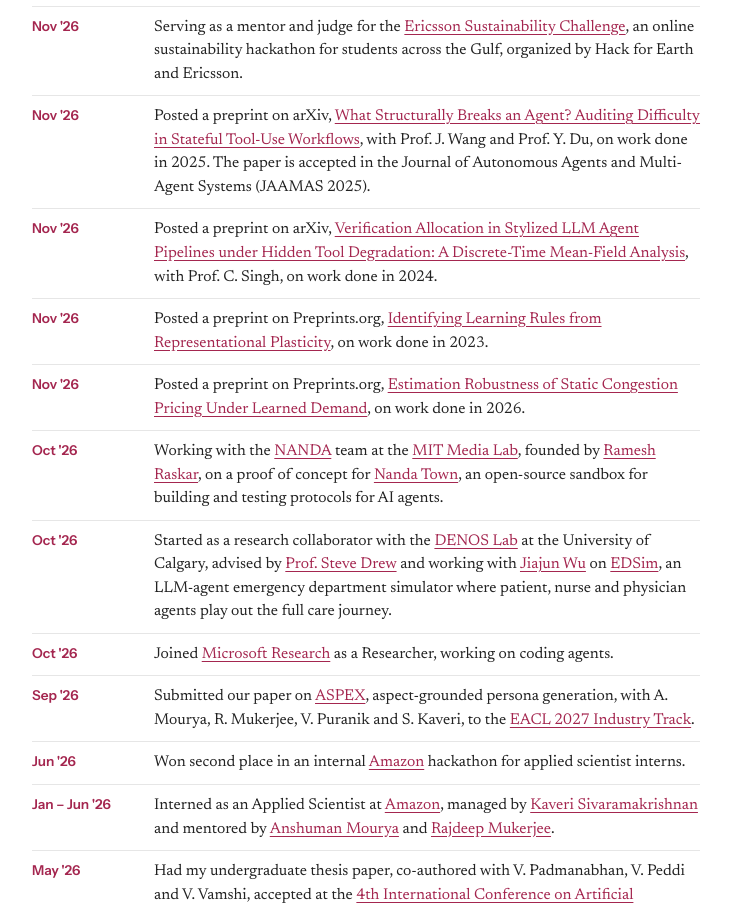
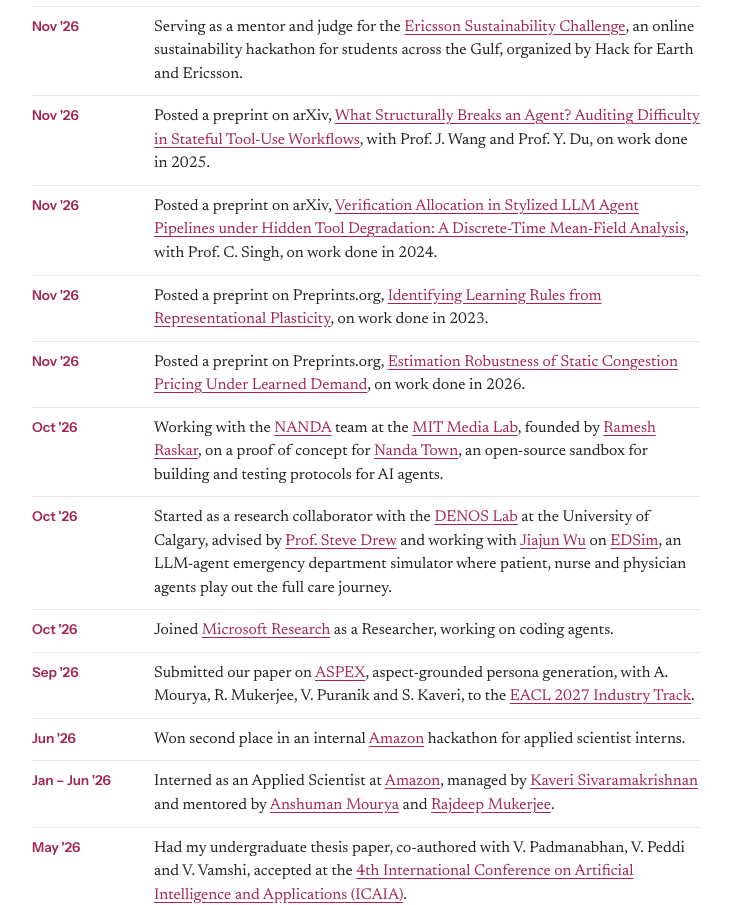
Before and after one commit to Shereen20/Shereen20.github.io, a plain HTML site: page index (1).html in a window 1280 px wide. Shown: the part 1137-2042 px from the top of the page, without its empty margins (436-1167 px from the left). Drawn offline with Linux system fonts and the light colour scheme.

Commit message:
Update index (1).html

```diff
--- a/index (1).html
+++ b/index (1).html
@@ -12,7 +12,7 @@
 <li><b>Dec '26</b><span>Submitting GHOST, a hidden-test coverage evaluation of coding agents on SWE-bench Verified, with G. Srinivasa, S. Mohan, A. Rastogi and A. Prasad, to the ISSTA 2027 main track.</span></li>
 <li><b>Nov '26</b><span>Started as a research assistant in the <a href="https://marks.hms.harvard.edu/">Marks Lab</a> at <a href="https://hms.harvard.edu/">Harvard Medical School</a>, advised by <a href="https://royalsociety.org/people/debora-marks-38150/">Prof. Debora Marks</a>, benchmarking language models against specialist protein-variant predictors and testing whether their confidence can be trusted.</span></li>
 <li><b>Nov '26</b><span>Serving as a mentor and judge for the <a href="https://ericsson.hackforearth.com/">Ericsson Sustainability Challenge</a>, an online sustainability hackathon for students across the Gulf, organized by Hack for Earth and Ericsson.</span></li>
-<li><b>Nov '26</b><span>Posted a preprint on arXiv, <a href="https://arxiv.org/abs/2611.03227">What Structurally Breaks an Agent? Auditing Difficulty in Stateful Tool-Use Workflows</a>, with Prof. J. Wang and Prof. Y. Du, on work done in 2025. The paper is accepted in the Journal of Autonomous Agents and Multi-Agent Systems (JAAMAS 2025).</span></li>
+<li><b>Nov '26</b><span>Posted a preprint on arXiv, <a href="https://arxiv.org/abs/2611.03227">What Structurally Breaks an Agent? Auditing Difficulty in Stateful Tool-Use Workflows</a>, with Prof. J. Wang and Prof. Y. Du, on work done in 2025.</span></li>
 <li><b>Nov '26</b><span>Posted a preprint on arXiv, <a href="https://arxiv.org/abs/2611.03192">Verification Allocation in Stylized LLM Agent Pipelines under Hidden Tool Degradation: A Discrete-Time Mean-Field Analysis</a>, with Prof. C. Singh, on work done in 2024.</span></li>
 <li><b>Nov '26</b><span>Posted a preprint on Preprints.org, <a href="https://www.preprints.org/manuscript/202611.0361">Identifying Learning Rules from Representational Plasticity</a>, on work done in 2023.</span></li>
 <li><b>Nov '26</b><span>Posted a preprint on Preprints.org, <a href="https://www.preprints.org/manuscript/202611.0167">Estimation Robustness of Static Congestion Pricing Under Learned Demand</a>, on work done in 2026.</span></li>
```
